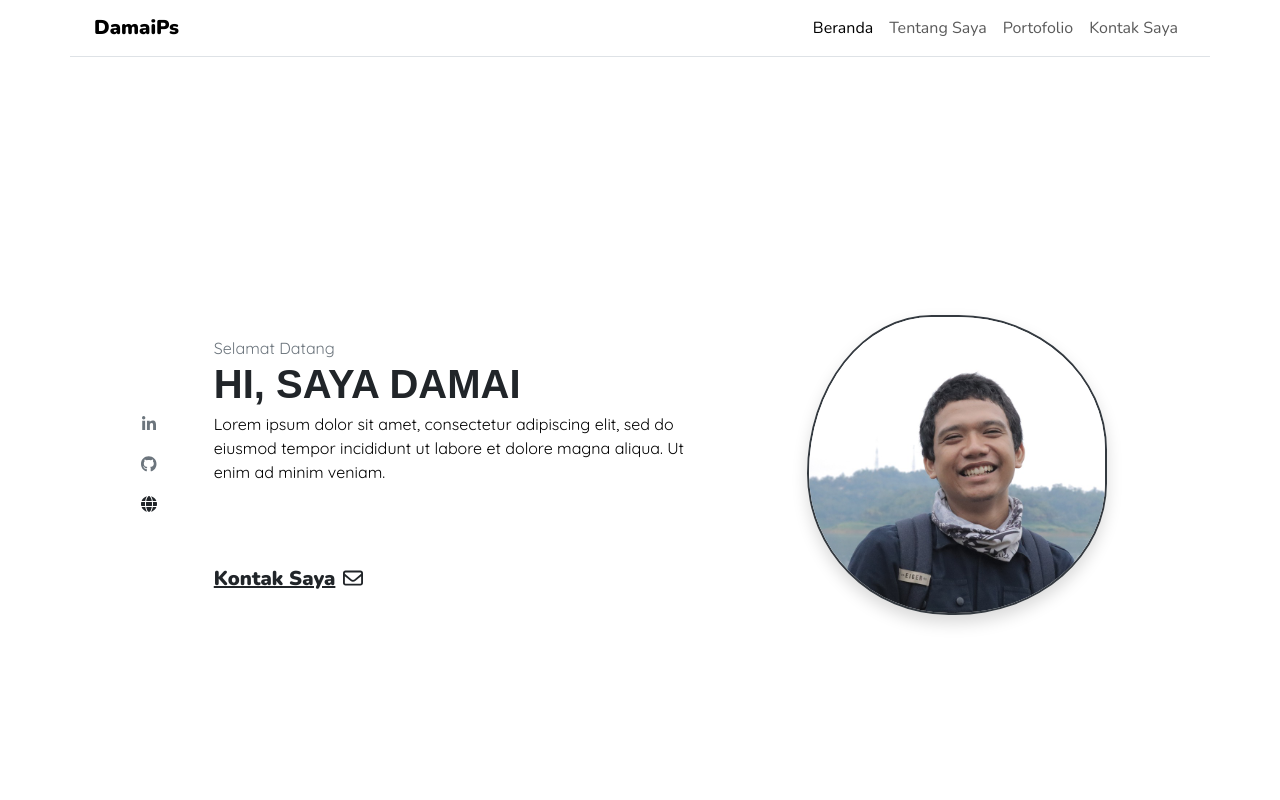
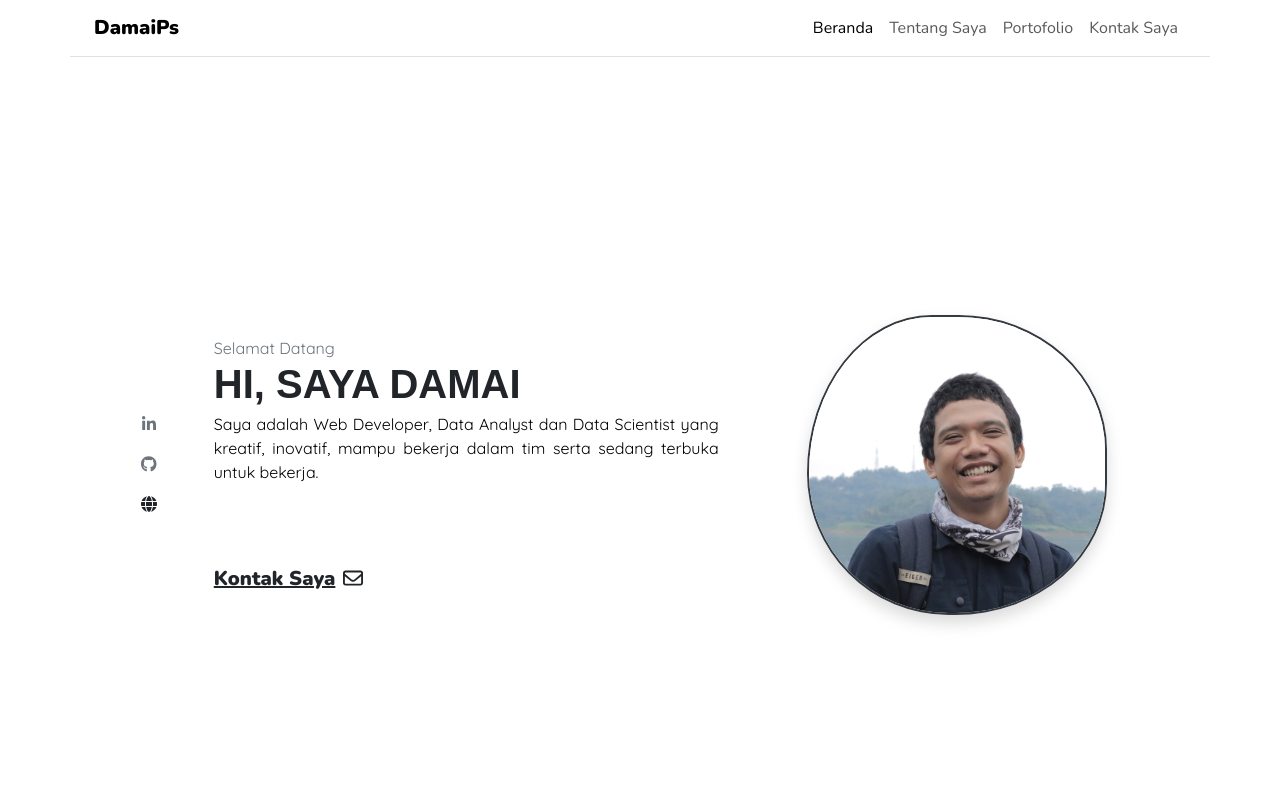
Before and after one commit to Damaipatria/My-Portofolio, a React (Create React App) app: page / in a window 1280 px wide. Shown: the top 800 px of the page. Built offline with nearby package versions, Linux system fonts and the light colour scheme.

Commit message:
update text singkat

```diff
--- a/src/App.js
+++ b/src/App.js
@@ -79,15 +79,15 @@ function App() {
                       </a>
                     </li>
                     <li className='text-center fs-6'>
-                      <a href='/' className='text-dark'>
+                      <Link to='/' className='text-dark'>
                         <FontAwesomeIcon icon={faGlobe} />
-                      </a>
+                      </Link>
                     </li>
                   </ul>
                 </div>
                 <div className='col-10'>
-                  <p className='mb-0 fs-6 text-black'>
-                    Lorem ipsum dolor sit amet, consectetur adipiscing elit, sed do eiusmod tempor incididunt ut labore et dolore magna aliqua. Ut enim ad minim veniam.
+                  <p className='mb-0 fs-6 text-black text-justify'>
+                    Saya adalah Web Developer, Data Analyst dan Data Scientist yang kreatif, inovatif, mampu bekerja dalam tim serta sedang terbuka untuk bekerja.
                   </p>
                 </div>
               </div>
@@ -245,7 +245,7 @@ function App() {
                 </li>
               </ul>
             </div>
-            <div className='col-md-2 col-3 order-md-3 order-2 text-end'>
+            <div className='col-md-2 col-3 order-md-3 col-4 order-2 text-end'>
               <button className='text-dark fw-bold font-nunito text-decoration-underline btn' onClick={() => handleAnchorLink('top')}>
                 Top <i><FontAwesomeIcon icon={faArrowUp} className='ms-1' /></i>
               </button>
```
